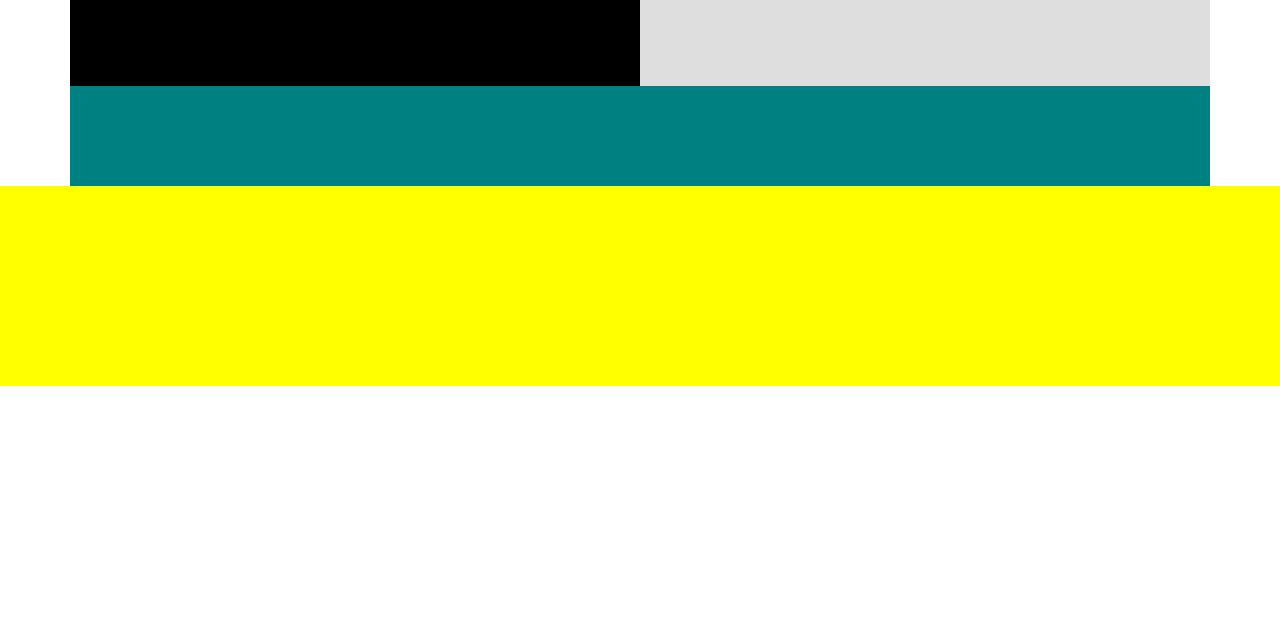
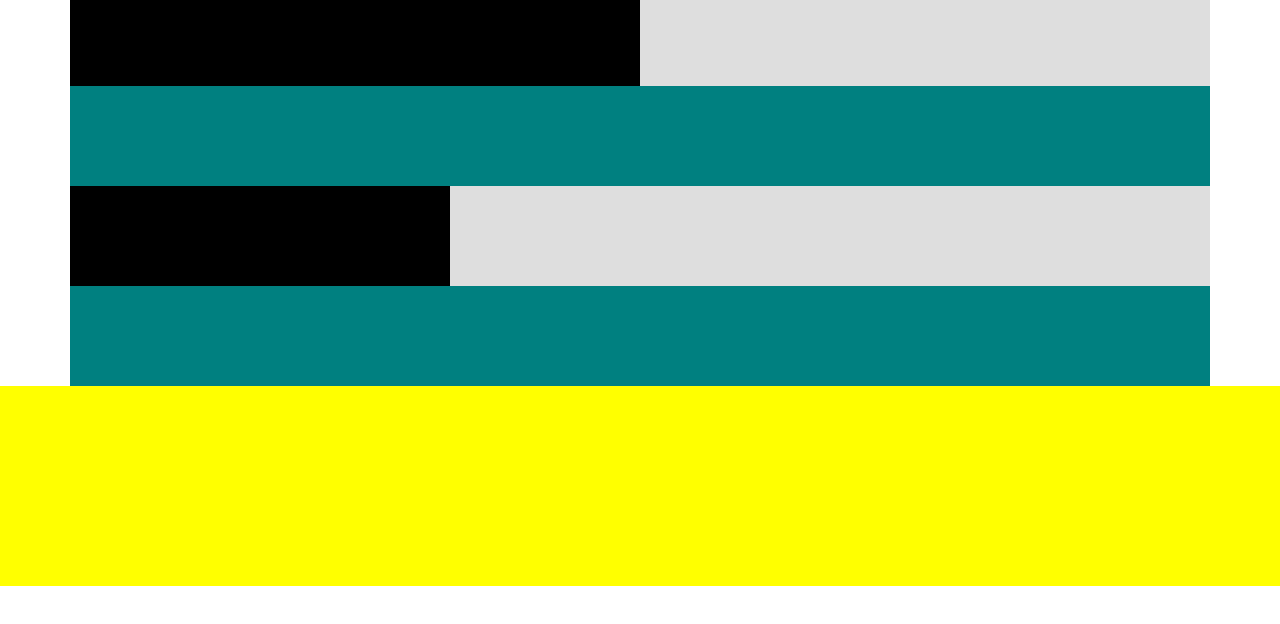
Before and after one commit to SocialMirrorCom/Bootstrap-html-template, a plain HTML site: page index.html in a window 1280 px wide. Shown: the part 70-694 px from the top of the page. Drawn offline with nearby package versions, Linux system fonts and the light colour scheme.

Commit message:
Added new divs with col-4, col-8 classes

```diff
--- a/index.html
+++ b/index.html
@@ -15,12 +15,22 @@
   <h1>Hello, world!</h1>
   <!--class container располагает контент на странице по центру-->
   <div class="container" style="height: 200px; background-color: teal">
+    <!--class row добавляет ряд-->
     <div class="row">
+      <!--class col создает колонку-->
       <div class="col box1"></div>
       <div class="col box2"></div>
     </div>
+  </div>
+  <div class="container" style="height: 200px; background-color: teal">
+    <!--class row добавляет ряд, может включать в себя 12 col, col-4 - 1/3 ширины ряда-->
+    <div class="row">
+      <!--class col создает колонку-->
+      <div class="col-4 box1"></div>
+      <div class="col-8 box2"></div>
+    </div>
+  </div>
 
-  </div>
   <!--class container-fluid располагает контент от края до края страницы-->
   <div class="container-fluid" style="height: 200px; background-color: yellow">
 
```
